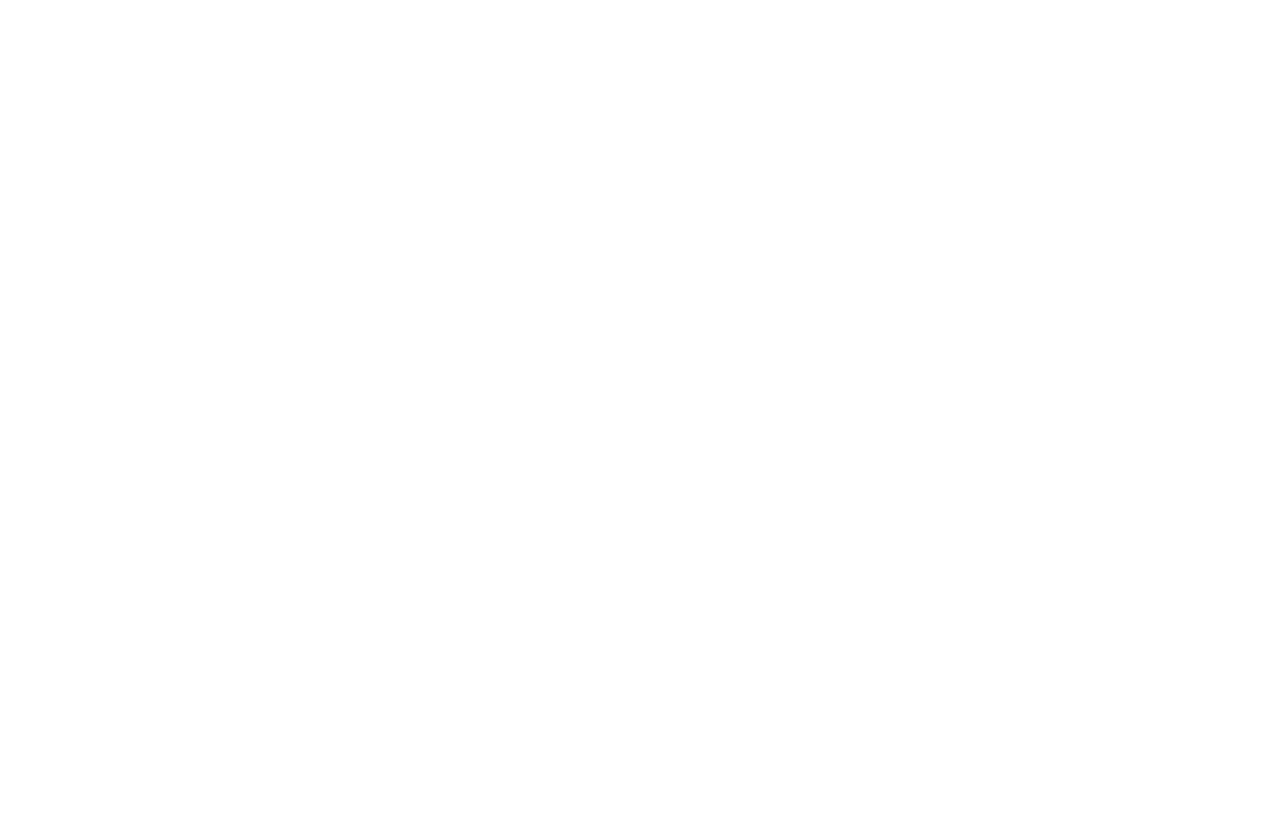
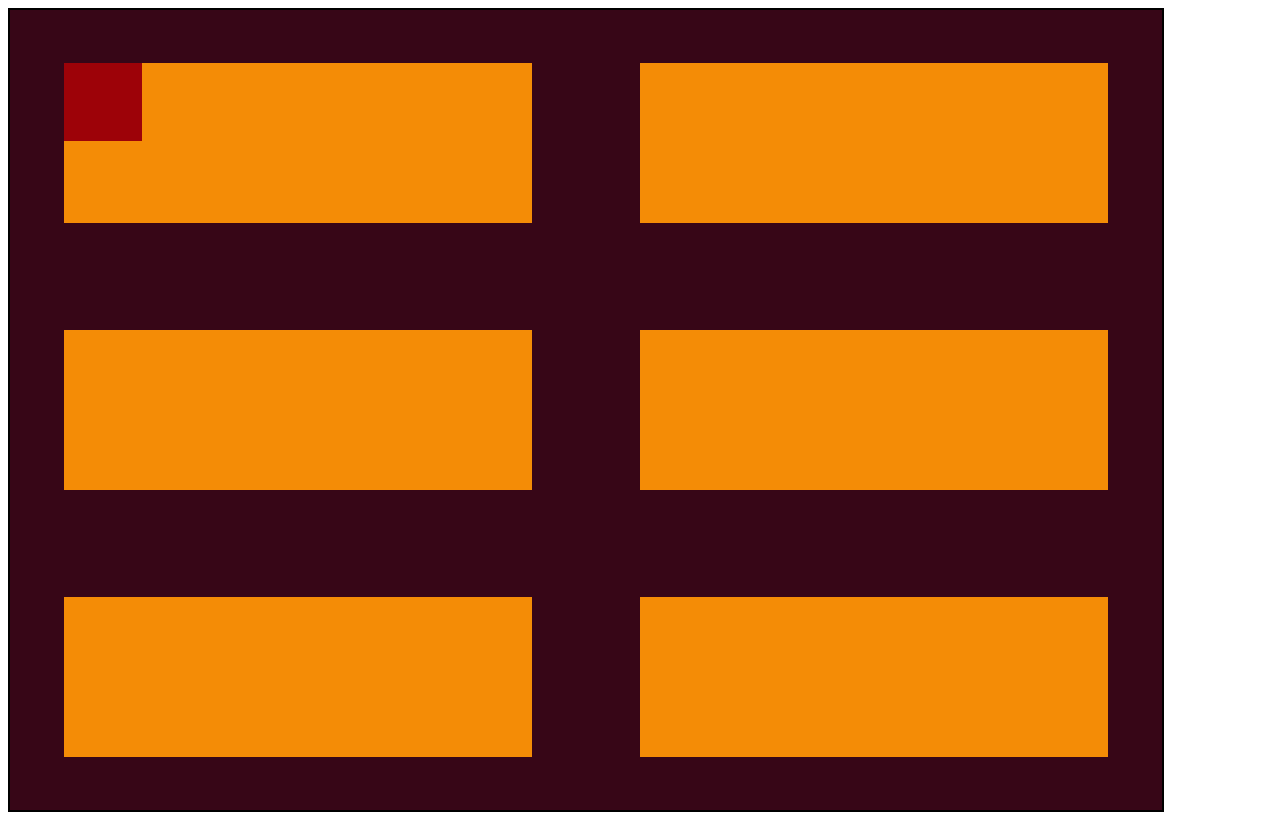
Before and after one commit to preetivadali/Assignment-flexbox, a plain HTML site: page index.html in a window 1280 px wide. Drawn offline with Linux system fonts and the light colour scheme.

Commit message:
created a conatiner div with 6 cards  inside and styled it using css.

```diff
--- a/index.html
+++ b/index.html
@@ -4,17 +4,50 @@
     <meta charset="UTF-8">
     <meta http-equiv="X-UA-Compatible" content="IE=edge">
     <meta name="viewport" content="width=device-width, initial-scale=1.0">
+    <link rel="stylesheet" href="styles/styles.css">
     <title>Assignment-4
 
     </title>
 </head>
 
 <body>
-    <header>
 
-    </header>
     <main>
+<div class="container">
 
+<div class="first-card">
+    <div class="card-box_1"></div>
+    <div class="card-box_2"></div>
+    <div lass="card-box_3"></div>
+</div>
+<div class="second-card">
+    <div class="card-box_"></div>
+    <div class="card box-"></div>
+    <div lass="card-box_"></div>
+</div>
+<div class="third-card">
+    <div class="card-box_"></div>
+    <div class="card-box_"></div>
+    <div lass="card-box_"></div>
+</div>
+<div class="fourth-card">
+    <div class="card-box_"></div>
+    <div class="card-box_"></div>
+    <div lass="card-box_"></div>
+</div>
+<div class="fifth-card">
+    <div class="card-box_"></div>
+    <div class="card-box_"></div>
+    <div lass="card-box_"></div>
+</div>
+<div class="sixth-card">
+    <div class="card-box_"></div>
+    <div class="card-box_"></div>
+    <div lass="card-box_"></div>
+</div>
+
+
+</div>
     </main>
     <footer>
 
--- /dev/null
+++ b/styles/styles.css
@@ -0,0 +1,75 @@
+.container{
+width: 1152px;
+height: 700px;
+min-height: 100vh;
+border: 2px solid black;
+background-color: #370617;
+position: relative;
+display: flex;
+flex-direction: row;
+flex-wrap: wrap;
+justify-content: space-around;
+align-items: center;
+
+
+
+
+}
+.first-card{
+
+    width: 468px;
+    height: 160px;
+
+    background-color: #F48C06;
+
+
+}
+.second-card{
+    width: 468px;
+    height: 160px;
+
+    background-color: #F48C06;
+}
+
+.third-card{
+    width: 468px;
+    height: 160px;
+
+    background-color: #F48C06;
+
+}
+
+.fourth-card{
+    width: 468px;
+    height: 160px;
+
+    background-color: #F48C06;
+
+}
+
+.fifth-card{
+    width: 468px;
+    height: 160px;
+
+    background-color: #F48C06;
+}
+
+.sixth-card{
+    width: 468px;
+    height: 160px;
+
+    background-color: #F48C06;
+}
+
+.card-box_1{
+width: 78px;
+height: 78px;
+background-color: #9D0208;
+align-items: center;
+}
+
+.card-box_2{
+
+}
+.card-box_3{
+}
```
